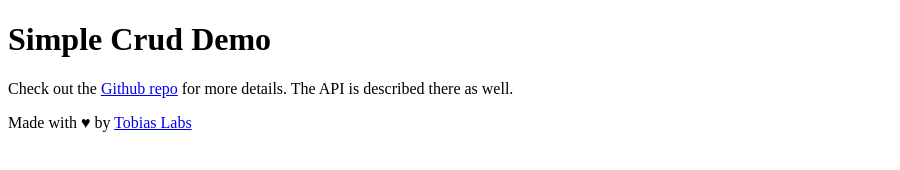
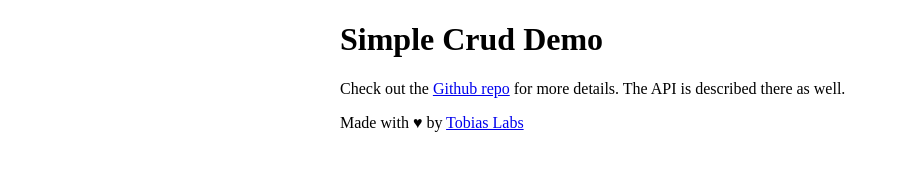
Before and after one commit to saibotsivad/simple-crud-demo, a website: page landing.html in a window 1280 px wide. Shown: the whole page, without its empty margins (0-900 px from the left). Drawn offline with Linux system fonts and the light colour scheme.

Commit message:
Center the thing

```diff
--- a/landing.html
+++ b/landing.html
@@ -3,7 +3,7 @@
 	<head>
 		<title>Simple Crud Demo</title>
 	</head>
-	<body>
+	<body style="max-width:600px; margin: 0 auto;">
 		<h1>Simple Crud Demo</h1>
 		<p>Check out the <a href="https://github.com/tobiaslabs/simple-crud-demo">Github repo</a>
 			for more details. The API is described there as well.</p>
```
